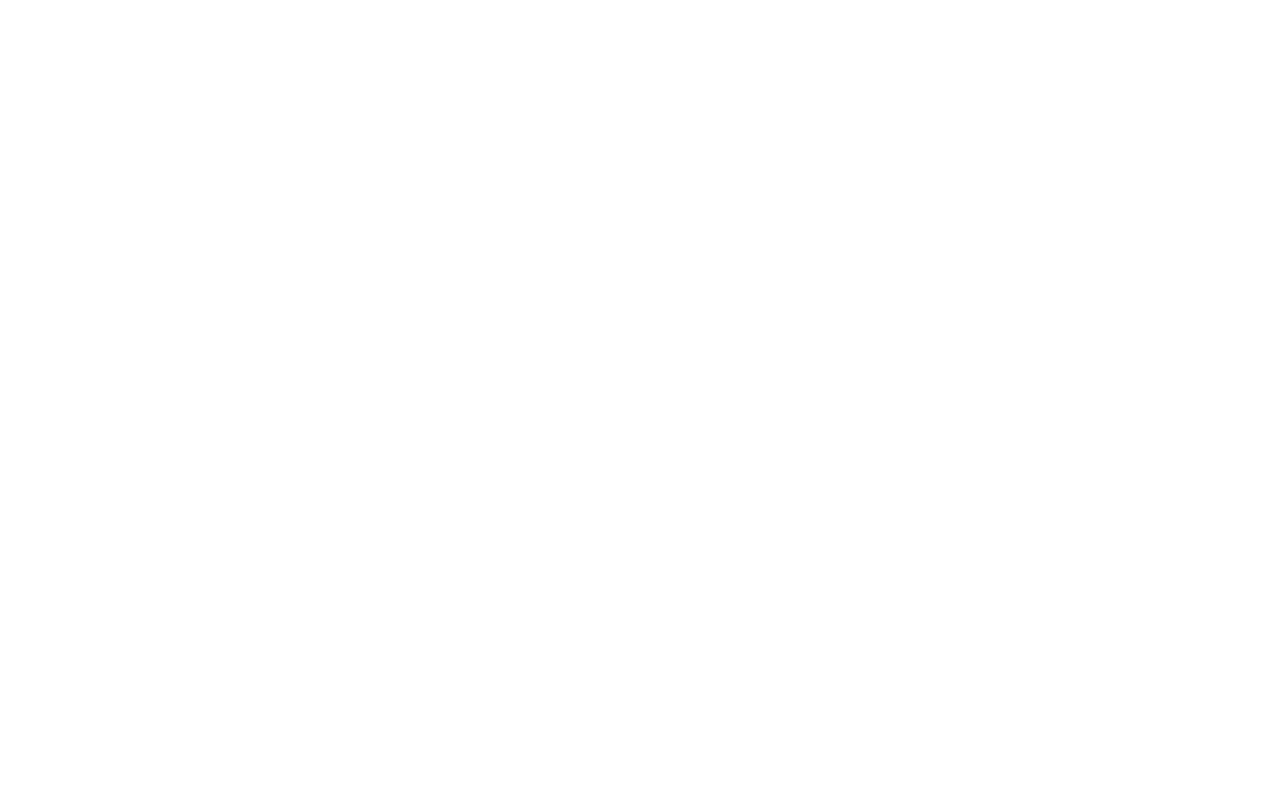
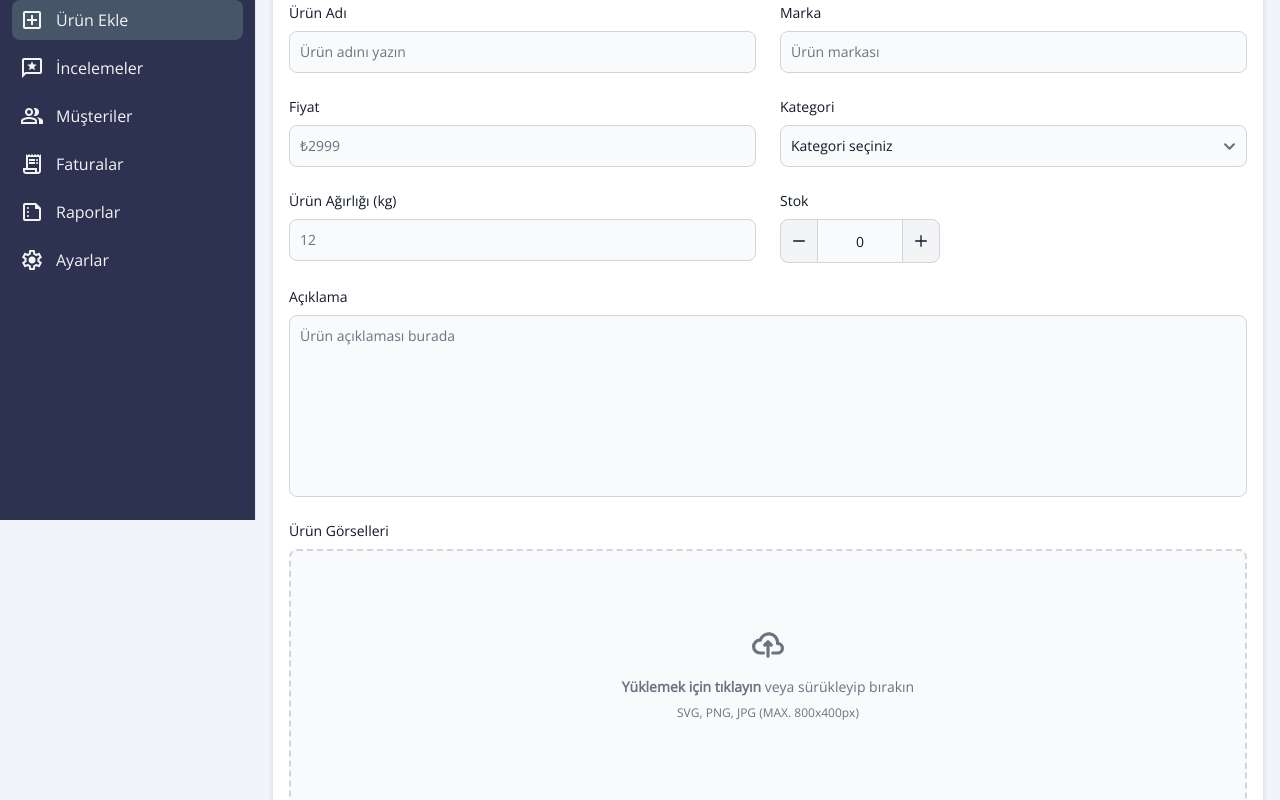
Before and after one commit to fatihkurtl/content-panel, a Vue app in the folder frontend/: page /urun-ekle in a window 1280 px wide. Before the commit this address had no page. Shown: the part 280-1080 px from the top of the page. Before the commit the page ends 800 px from the top, so only its background shows below. Built offline with nearby package versions, Linux system fonts and the light colour scheme.

Commit message:
product create form edited

```diff
--- a/frontend/src/layouts/base/Sidebar/sidebar-icons.ts
+++ b/frontend/src/layouts/base/Sidebar/sidebar-icons.ts
@@ -1,7 +1,7 @@
 export const routeIcons: { [key: string]: string } = {
     '/': 'home',
     '/urunler': 'sell',
-    '/urun-yukleme': 'add_box',
+    '/urun-ekle': 'add_box',
     '/incelemeler': 'reviews',
     '/musteriler': 'group',
     '/faturalar': 'receipt_long',
--- a/frontend/src/pages/admin/product/ProductCreate.vue
+++ b/frontend/src/pages/admin/product/ProductCreate.vue
@@ -13,7 +13,7 @@ const productData = reactive<ProductCreate>({
     images: [],
     description: null,
 })
-const imagesPreviewList = ref<string[]>([])
+const imagesPreviewList = ref<{ url: string; name: string }[]>([])
 
 // TODO: kategoriler simdilik static ancak backend'den gelmeli
 const selectCategory = (event: Event): void => {
@@ -33,23 +33,29 @@ const decreaseStock = (): void => {
 const handleProductFiles = (event: Event): void => {
     const target = event.target as HTMLInputElement
     if (target.files) {
-        if (productData.images.length < 6) {
+        if (productData.images.length < 5) {
             productData.images.push(...Array.from(target.files))
             for (const file of Array.from(target.files)) {
                 const reader = new FileReader()
                 reader.onload = (e) => {
-                    imagesPreviewList.value.push(e.target?.result as string)
+                    console.log(e);
+                    imagesPreviewList.value.push({ url: e.target?.result as string, name: file.name })
                 }
                 reader.readAsDataURL(file)
             }
         } else {
             // TODO: tailwind'den alert eklenecek!
-            alert("En fazla 6 ürün fotoğrafı yüklenebilir!")
+            alert("En fazla 5 ürün fotoğrafı yüklenebilir!")
         }
     }
     console.log(productData.images)
+    console.log(imagesPreviewList.value)
 }
 
+const removeImage = (index: number): void => {
+    productData.images.splice(index, 1)
+    imagesPreviewList.value.splice(index, 1)
+}
 
 
 </script>
@@ -59,11 +65,11 @@ const handleProductFiles = (event: Event): void => {
         <section
             class="bg-mainBgColor dark:bg-gray-900 rounded-lg border md:pl-70 mx-4 shadow-md sm:rounded-lg overflow-hidden">
             <div class="bg-white rounded-lg dark:bg-gray-800 md:pl-70 shadow-md sm:rounded-lg overflow-hidden">
-                <div class="py-8 px-4 mx-auto max-w-2xl lg:py-16">
+                <div class="py-8 px-4 mx-auto lg:py-16"> <!-- max-w-2xl -->
                     <h2 class="mb-4 text-xl font-bold text-gray-900 dark:text-white">Yeni bir ürün ekle</h2>
                     <form action="#">
                         <div class="grid gap-4 sm:grid-cols-2 sm:gap-6">
-                            <div class="sm:col-span-2">
+                            <div class="sm:col-span-1"> <!-- sm:col-span-2 -->
                                 <label for="name" class="block mb-2 text-sm font-medium text-gray-900 dark:text-white">Ürün
                                     Adı</label>
                                 <input v-model="productData.name" type="text" name="name" id="name"
@@ -142,10 +148,11 @@ const handleProductFiles = (event: Event): void => {
                                     placeholder="Ürün açıklaması burada"></textarea>
                             </div>
                             <!-- Product File/Images -->
-                            <div class="sm:col-span-2">
+                            <div class="sm:col-span-2" @dragover.prevent @dragenter.prevent @drop="handleProductFiles">
                                 <label for="description"
-                                    class="block mb-2 text-sm font-medium text-gray-900 dark:text-white">Ürün
-                                    Görselleri</label>
+                                    class="block mb-2 text-sm font-medium text-gray-900 dark:text-white">
+                                    Ürün Görselleri
+                                </label>
                                 <label for="dropzone-file"
                                     class="flex flex-col items-center justify-center w-full h-64 border-2 border-gray-300 border-dashed rounded-lg cursor-pointer bg-gray-50 dark:hover:bg-bray-800 dark:bg-gray-700 hover:bg-gray-100 dark:border-gray-600 dark:hover:border-gray-500 dark:hover:bg-gray-600">
                                     <div class="flex flex-col items-center justify-center pt-5 pb-6">
@@ -173,8 +180,16 @@ const handleProductFiles = (event: Event): void => {
                                     <div class="grid gap-12 lg:gap-28 sm:grid-cols-3 md:grid-cols-4 lg:grid-cols-5">
                                         <div v-for="(image, index) in imagesPreviewList" :key="index"
                                             class="text-center text-gray-500 dark:text-gray-400 items-center">
-                                            <img class="max-w-xs w-24 h-24 mx-auto" :src="image" alt="product images">
-                                            <!-- <p>{{ image.name }}</p> -->
+                                            <img class="max-w-xs w-24 h-24 mx-auto" :src="image?.url" alt="product images">
+                                            <p class="text-xs">{{ image.name }}</p>
+                                            <button @click.stop="removeImage(index)"
+                                                class="top-0 right-0 px-2 py-1 bg-red-500 text-white rounded-full -mt-2 -mr-2 focus:outline-none z-10">
+                                                <svg class="w-4 h-4" fill="none" stroke="currentColor" viewBox="0 0 24 24"
+                                                    xmlns="http://www.w3.org/2000/svg">
+                                                    <path stroke-linecap="round" stroke-linejoin="round" stroke-width="2"
+                                                        d="M6 18L18 6M6 6l12 12"></path>
+                                                </svg>
+                                            </button>
                                         </div>
                                     </div>
                                 </div>
--- a/frontend/src/router/index.ts
+++ b/frontend/src/router/index.ts
@@ -25,7 +25,7 @@ const router = createRouter({
       meta: { requiresAuth: true }
     },
     {
-      path: '/urun-yukleme',
+      path: '/urun-ekle',
       name: 'Ürün Ekle',
       component: ProductCreate,
       meta: { requiresAuth: true }
```
